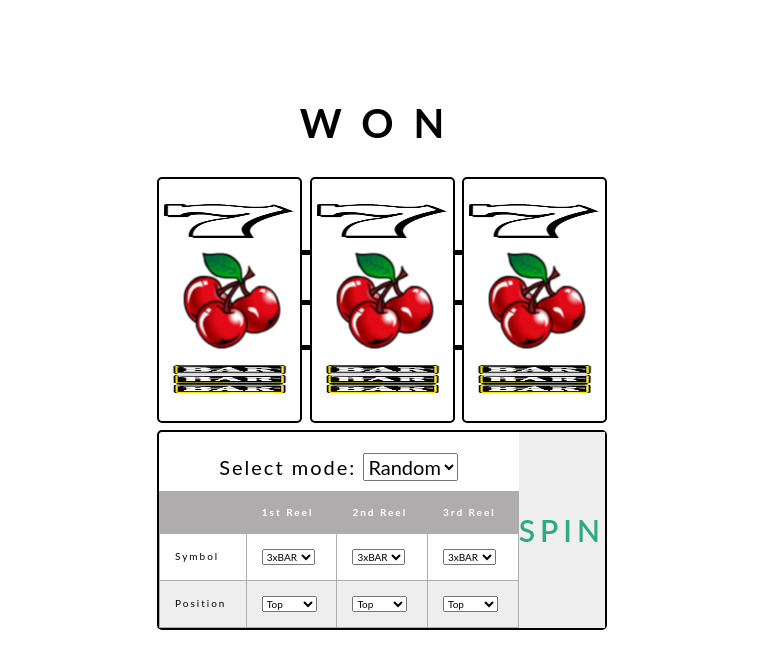
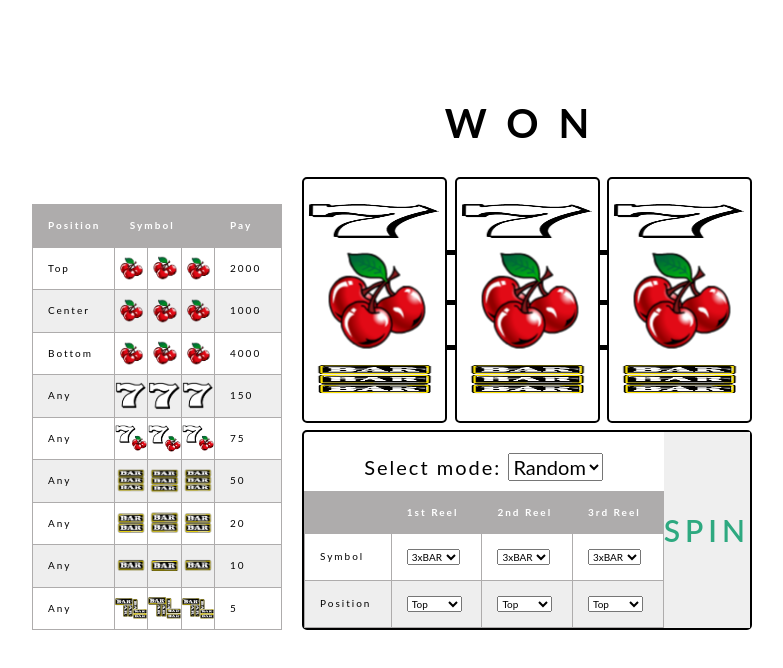
Before and after one commit to ucanfil/slotMachine, a plain HTML site: page index.html in a window 1280 px wide. Shown: the whole page, without its empty margins (258-1041 px from the left). Drawn offline with nearby package versions, Linux system fonts and the light colour scheme.

Commit message:
Fixes add pay-table structure

```diff
--- a/css/style.css
+++ b/css/style.css
@@ -16,6 +16,29 @@ body {
     padding: 0;
     letter-spacing: 2px;
     font-size: 2rem;
+}
+
+main {
+    display: flex;
+    justify-content: center;
+    align-items: center;
+}
+
+.pay-table {
+    max-width: 250px;
+    margin: auto 2rem 100px;
+    align-self: flex-end;
+}
+
+.pay-table thead tr th:first-child,
+.pay-table thead tr th:last-child {
+    max-width: 20px;
+}
+
+.pay-table td {
+    background-repeat: no-repeat;
+    background-size: contain;
+    background-position: center;
 }
 
 .header {
@@ -149,15 +172,15 @@ padding: 15px;
 text-align: left;
 }
 
-.debug-table tr:nth-child(even) {
+table tr:nth-child(even) {
 background-color: #eee;
 }
 
-.debug-table tr:nth-child(odd) {
+table tr:nth-child(odd) {
 background-color: #fff;
 }
 
-.debug-table th {
+table th {
 background-color: #aeacac;
 color: white;
 }
--- a/index.html
+++ b/index.html
@@ -20,6 +20,83 @@
     </head>
     <body>
         <main>
+            <table class="pay-table">
+                <thead>
+                    <tr>
+                        <th>Position</th>
+                        <th colspan="3">Symbol</th>
+                        <!-- <th>1st Reel</th>
+                        <th>2nd Reel</th> -->
+                        <th>Pay</th>
+                    </tr>
+                </thead>
+                <tbody>
+                    <tr data-pos-symbol="top-C" data-value="2000">
+                        <td>Top</td>
+                        <td style="background-image: url('./img/Cherry.png'); background-size: contain;"></td>
+                        <td style="background-image: url('./img/Cherry.png'); background-size: contain;"></td>
+                        <td style="background-image: url('./img/Cherry.png'); background-size: contain;"></td>
+                        <td>2000</td>
+                    </tr>
+                    <tr data-pos-symbol="center-C" data-value="1000">
+                        <td>Center</td>
+                        <td style="background-image: url('./img/Cherry.png'); background-size: contain;"></td>
+                        <td style="background-image: url('./img/Cherry.png'); background-size: contain;"></td>
+                        <td style="background-image: url('./img/Cherry.png'); background-size: contain;"></td>
+                        <td>1000</td>
+                    </tr>
+                    <tr data-pos-symbol="bottom-C" data-value="4000">
+                        <td>Bottom</td>
+                        <td style="background-image: url('./img/Cherry.png'); background-size: contain;"></td>
+                        <td style="background-image: url('./img/Cherry.png'); background-size: contain;"></td>
+                        <td style="background-image: url('./img/Cherry.png'); background-size: contain;"></td>
+                        <td>4000</td>
+                    </tr>
+                    <tr data-pos-symbol="any-7" data-value="150">
+                        <td>Any</td>
+                        <td style="background-image: url('./img/7.png'); background-size: contain;"></td>
+                        <td style="background-image: url('./img/7.png'); background-size: contain;"></td>
+                        <td style="background-image: url('./img/7.png'); background-size: contain;"></td>
+                        <td>150</td>
+                    </tr>
+                    <tr data-pos-symbol="any-Cherry7" data-value="75">
+                        <td>Any</td>
+                        <td style="background-image: url('./img/Cherry7.png'); background-size: contain;"></td>
+                        <td style="background-image: url('./img/Cherry7.png'); background-size: contain;"></td>
+                        <td style="background-image: url('./img/Cherry7.png'); background-size: contain;"></td>
+                        <td>75</td>
+                    </tr>
+                    <tr data-pos-symbol="any-3xBAR" data-value="50">
+                        <td>Any</td>
+                        <td style="background-image: url('./img/3xBAR.png'); background-size: contain;"></td>
+                        <td style="background-image: url('./img/3xBAR.png'); background-size: contain;"></td>
+                        <td style="background-image: url('./img/3xBAR.png'); background-size: contain;"></td>
+                        <td>50</td>
+                    </tr>
+                    <tr data-pos-symbol="any-2xBAR" data-value="20">
+                        <td>Any</td>
+                        <td style="background-image: url('./img/2xBAR.png'); background-size: contain;"></td>
+                        <td style="background-image: url('./img/2xBAR.png'); background-size: contain;"></td>
+                        <td style="background-image: url('./img/2xBAR.png'); background-size: contain;"></td>
+                        <td>20</td>
+                    </tr>
+                    <tr data-pos-symbol="any-BAR" data-value="10">
+                        <td>Any</td>
+                        <td style="background-image: url('./img/BAR.png'); background-size: contain;"></td>
+                        <td style="background-image: url('./img/BAR.png'); background-size: contain;"></td>
+                        <td style="background-image: url('./img/BAR.png'); background-size: contain;"></td>
+                        <td>10</td>
+                    </tr>
+                    <tr data-pos-symbol="any-BARS" data-value="5">
+                        <td>Any</td>
+                        <td style="background-image: url('./img/BARS.png'); background-size: contain;"></td>
+                        <td style="background-image: url('./img/BARS.png'); background-size: contain;"></td>
+                        <td style="background-image: url('./img/BARS.png'); background-size: contain;"></td>
+                        <td>5</td>
+                    </tr>
+                </tbody>
+            </table>
+            <div class="game-wrapper">
                 <section class="header">won</section>
                 <div class="slot-machine">
                     <div class="wrapper">
@@ -132,6 +209,7 @@
                     </div>
                     <button class="spin">spin</button>
                 </section>
+            </div>
         </main>
     </body>
 </html>
```
Also changed, not shown: img/BARS.png (added), img/Cherry7.png (added), 1 other file. Lines whose indentation alone changed are shown as unchanged.
